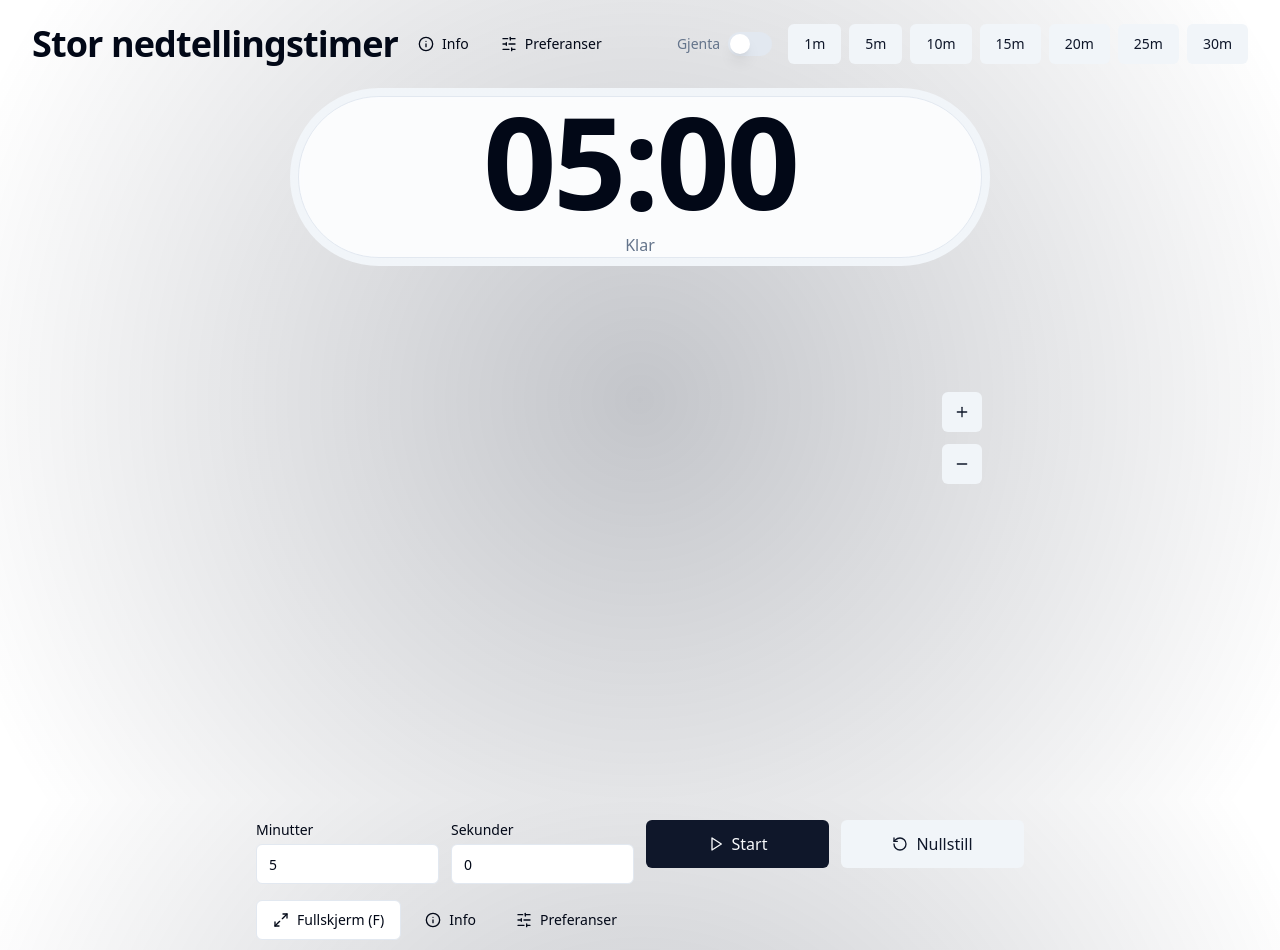
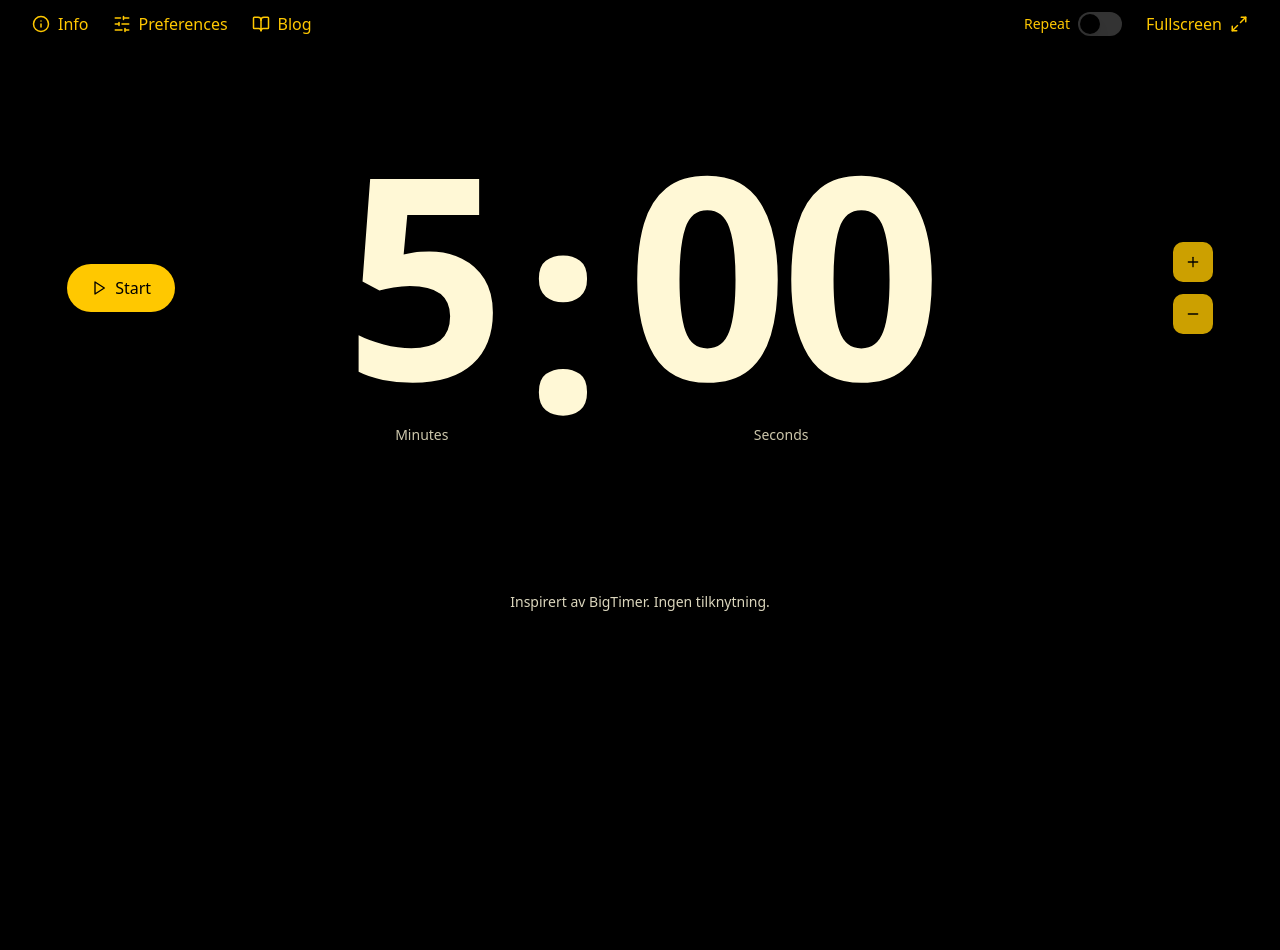
Before and after one commit to emilsvenssonglitsch-cell/StageClock, a React (Vite) app: page / in a window 1280 px wide. Shown: the top 950 px of the page. After the commit the page ends 800 px from the top, so only its background shows below. Built offline with nearby package versions, Linux system fonts and the light colour scheme.

Commit message:
Implement UI changes
Implementerer UI-endringer basert på brukerens referansebilder, inkludert gul/svart tema, store tall uten ring, +/- knapper på høyre side, Start-knapp til venstre, toppmeny med Info/Preferences/Blog, og Repeat/Fullscreen-knapper øverst til høyre. Fjerner også annonser.

```diff
--- a/src/App.tsx
+++ b/src/App.tsx
@@ -8,6 +8,7 @@ import Index from "./pages/Index";
 import NotFound from "./pages/NotFound";
 import Info from "./pages/Info";
 import Preferences from "./pages/Preferences";
+import Blog from "./pages/Blog";
 
 const queryClient = new QueryClient();
 
@@ -21,6 +22,7 @@ const App = () => (
           <Route path="/" element={<Index />} />
           <Route path="/info" element={<Info />} />
           <Route path="/preferences" element={<Preferences />} />
+          <Route path="/blog" element={<Blog />} />
           {/* ADD ALL CUSTOM ROUTES ABOVE THE CATCH-ALL "*" ROUTE */}
           <Route path="*" element={<NotFound />} />
         </Routes>
--- a/src/components/timer/BigTimer.tsx
+++ b/src/components/timer/BigTimer.tsx
@@ -1,14 +1,14 @@
 import React from "react";
 import { Button } from "@/components/ui/button";
-import { Input } from "@/components/ui/input";
+
 import { Switch } from "@/components/ui/switch";
 import { cn } from "@/lib/utils";
-import { Play, Pause, RotateCcw, Maximize2, Minimize2, Plus, Minus, Info, SlidersHorizontal } from "lucide-react";
+import { Play, Pause, Maximize2, Minimize2, Plus, Minus, Info, SlidersHorizontal, BookOpen } from "lucide-react";
 import { toast } from "sonner";
 import { Link } from "react-router-dom";
 import { useTimerPreferences } from "@/components/timer/useTimerPreferences";
 
-const presets = [1, 5, 10, 15, 20, 25, 30]; // minutes
+
 
 function formatTime(ms: number, allowNegative = false) {
   const neg = ms < 0;
@@ -53,10 +53,7 @@ export default function BigTimer() {
   const minutesInput = Math.floor(totalMs / 60000);
   const secondsInput = Math.floor((totalMs % 60000) / 1000);
 
-  const percent = React.useMemo(() => {
-    if (totalMs <= 0) return 0;
-    return 1 - Math.max(0, remainingMs) / totalMs;
-  }, [remainingMs, totalMs]);
+/* progress ring removed */
 
   // Pointer reactive gradient
   React.useEffect(() => {
@@ -233,9 +230,7 @@ function notifyDone() {
   });
 }
 
-  const ringStyle = {
-    ["--progress" as any]: `${percent * 360}deg`,
-  } as React.CSSProperties;
+/* ring style removed */
 
   const adjustMs = (delta: number) => {
     const nextTotal = Math.max(0, totalMs + delta);
@@ -266,41 +261,48 @@ function notifyDone() {
     return { startHold, stopHold } as const;
   };
 
+  const absSec = Math.abs(Math.floor(remainingMs / 1000));
+  const dMin = Math.floor(absSec / 60);
+  const dSec = absSec % 60;
+
   return (
-    <div ref={containerRef} className={cn("min-h-screen bg-background bg-hero")}>
-      <header className="container py-6">
-        <nav className="flex items-center justify-between">
-          <div className="flex items-center gap-2">
-            <h1 className="text-3xl md:text-4xl font-semibold tracking-tight">Stor nedtellingstimer</h1>
-            <Button asChild variant="ghost" size="sm" className="hidden sm:inline-flex">
-              <Link to="/info" className="flex items-center gap-1"><Info size={16}/> Info</Link>
-            </Button>
-            <Button asChild variant="ghost" size="sm" className="hidden sm:inline-flex">
-              <Link to="/preferences" className="flex items-center gap-1"><SlidersHorizontal size={16}/> Preferanser</Link>
-            </Button>
+    <div ref={containerRef} className={cn("min-h-screen bg-background")}>
+      <header className="w-full py-3">
+        <nav className="container flex items-center justify-between text-primary">
+          <div className="flex items-center gap-6">
+            <Link to="/info" className="flex items-center gap-2 story-link"><Info size={18}/> Info</Link>
+            <Link to="/preferences" className="flex items-center gap-2 story-link"><SlidersHorizontal size={18}/> Preferences</Link>
+            <Link to="/blog" className="flex items-center gap-2 story-link"><BookOpen size={18}/> Blog</Link>
           </div>
-          <div className="flex items-center gap-4">
+          <div className="flex items-center gap-6">
             <div className="flex items-center gap-2">
-              <span className="text-sm text-muted-foreground">Gjenta</span>
-              <Switch checked={repeat} onCheckedChange={(v) => setRepeat(v)} aria-label="Gjenta" />
+              <span className="text-sm">Repeat</span>
+              <Switch checked={repeat} onCheckedChange={(v) => setRepeat(v)} aria-label="Repeat" />
             </div>
-            <div className="hidden sm:flex gap-2">
-              {presets.map((m) => (
-                <Button key={m} variant="secondary" onClick={() => setCustom(m, 0)} aria-label={`Sett ${m} minutter`}>
-                  {m}m
-                </Button>
-              ))}
-            </div>
+            <button onClick={toggleFullscreen} className="inline-flex items-center gap-2">
+              Fullscreen {document.fullscreenElement ? <Minimize2 size={18}/> : <Maximize2 size={18}/>}
+            </button>
           </div>
         </nav>
       </header>
 
       <main className="container pb-16">
         <section className="flex flex-col items-center gap-8">
-          <article className="w-full max-w-4xl" aria-live="polite" aria-atomic="true">
-            <div className={cn("relative aspect-square mx-auto w-full max-w-[min(80vw,700px)]")}>
-              {/* +/- floating controls */}
-              <div className="absolute right-2 top-1/2 -translate-y-1/2 flex flex-col gap-3 z-10">
+          <article className="w-full" aria-live="polite" aria-atomic="true">
+            <div className="relative mx-auto w-full max-w-[min(92vw,1200px)] min-h-[60vh] flex items-center justify-center">
+              {/* Start/Pause floating control (left) */}
+              <div className="absolute left-4 top-1/2 -translate-y-1/2 z-10">
+                <Button onClick={toggle} className="rounded-full h-12 px-6 text-base shadow-lg">
+                  {running ? (
+                    <span className="flex items-center gap-2"><Pause size={18}/> Pause</span>
+                  ) : (
+                    <span className="flex items-center gap-2"><Play size={18}/> Start</span>
+                  )}
+                </Button>
+              </div>
+
+              {/* +/- floating controls (right) */}
+              <div className="absolute right-4 top-1/2 -translate-y-1/2 flex flex-col gap-3 z-10">
                 {(() => {
                   const inc = () => adjustMs(60_000);
                   const dec = () => adjustMs(-60_000);
@@ -311,13 +313,13 @@ function notifyDone() {
                       <Button size="icon" variant="secondary"
                         onMouseDown={incHold.startHold} onMouseUp={incHold.stopHold} onMouseLeave={incHold.stopHold}
                         onTouchStart={incHold.startHold} onTouchEnd={incHold.stopHold}
-                        onClick={inc} aria-label="Øk tid">
+                        onClick={inc} aria-label="Increase time">
                         <Plus />
                       </Button>
                       <Button size="icon" variant="secondary"
                         onMouseDown={decHold.startHold} onMouseUp={decHold.stopHold} onMouseLeave={decHold.stopHold}
                         onTouchStart={decHold.startHold} onTouchEnd={decHold.stopHold}
-                        onClick={dec} aria-label="Reduser tid">
+                        onClick={dec} aria-label="Decrease time">
                         <Minus />
                       </Button>
                     </>
@@ -325,81 +327,23 @@ function notifyDone() {
                 })()}
               </div>
 
-              <div className={cn("timer-ring rounded-full p-2 transition-[box-shadow] duration-300", running ? "animate-glow" : "")}
-                   style={ringStyle}
-                   aria-hidden>
-                <div className="rounded-full bg-card/70 backdrop-blur-sm border border-border flex items-center justify-center h-full">
-                  <div className="text-center select-none">
-                    <div className="text-6xl md:text-8xl lg:text-9xl font-bold tabular-nums tracking-tight">
-                      {formatTime(remainingMs, prefs.countUpAfterEnd)}
-                    </div>
-                    <div className="mt-2 text-muted-foreground">{running ? (remainingMs < 0 ? "Teller opp" : "Pågår") : "Klar"}</div>
+              {/* Time display */}
+              <div className="select-none text-foreground">
+                <div className="flex items-end gap-6">
+                  <div className="text-center">
+                    <div className="font-bold leading-none tabular-nums tracking-tight text-[clamp(4rem,22vw,18rem)]">{dMin}</div>
+                    <div className="mt-3 text-sm opacity-80">Minutes</div>
+                  </div>
+                  <div className="font-bold leading-none tabular-nums text-[clamp(4rem,22vw,18rem)]">:</div>
+                  <div className="text-center">
+                    <div className="font-bold leading-none tabular-nums tracking-tight text-[clamp(4rem,22vw,18rem)]">{String(dSec).padStart(2, '0')}</div>
+                    <div className="mt-3 text-sm opacity-80">Seconds</div>
                   </div>
                 </div>
               </div>
             </div>
           </article>
 
-          <article className="w-full max-w-3xl">
-            <div className="grid grid-cols-2 sm:grid-cols-4 gap-3">
-              <div className="col-span-2 sm:col-span-1">
-                <label className="block text-sm mb-1">Minutter</label>
-                <Input
-                  type="number"
-                  inputMode="numeric"
-                  min={0}
-                  disabled={running}
-                  value={minutesInput}
-                  onChange={(e) => setCustom(Number(e.target.value || 0), secondsInput)}
-                />
-              </div>
-              <div className="col-span-2 sm:col-span-1">
-                <label className="block text-sm mb-1">Sekunder</label>
-                <Input
-                  type="number"
-                  inputMode="numeric"
-                  min={0}
-                  max={59}
-                  disabled={running}
-                  value={secondsInput}
-                  onChange={(e) => setCustom(minutesInput, Number(e.target.value || 0))}
-                />
-              </div>
-              <Button onClick={toggle} className="h-12 text-base">
-                {running ? (
-                  <span className="flex items-center gap-2"><Pause size={18}/> Pause</span>
-                ) : (
-                  <span className="flex items-center gap-2"><Play size={18}/> Start</span>
-                )}
-              </Button>
-              <Button variant="secondary" onClick={reset} className="h-12 text-base">
-                <span className="flex items-center gap-2"><RotateCcw size={18}/> Nullstill</span>
-              </Button>
-            </div>
-
-            <div className="mt-4 flex flex-wrap items-center gap-2">
-              <Button variant="outline" onClick={toggleFullscreen} aria-label="Fullskjerm">
-                <span className="flex items-center gap-2">
-                  {document.fullscreenElement ? <Minimize2 size={16}/> : <Maximize2 size={16}/>}
-                  Fullskjerm (F)
-                </span>
-              </Button>
-              <Button asChild variant="ghost">
-                <Link to="/info" className="flex items-center gap-1"><Info size={16}/> Info</Link>
-              </Button>
-              <Button asChild variant="ghost">
-                <Link to="/preferences" className="flex items-center gap-1"><SlidersHorizontal size={16}/> Preferanser</Link>
-              </Button>
-              <div className="sm:hidden flex gap-2">
-                {presets.slice(0,4).map((m) => (
-                  <Button key={m} variant="secondary" onClick={() => setCustom(m, 0)} aria-label={`Sett ${m} minutter`}>
-                    {m}m
-                  </Button>
-                ))}
-              </div>
-              <p className="text-sm text-muted-foreground ml-auto">Mellomrom: start/pause · R: nullstill · Shift+R: gjenta · F: fullskjerm</p>
-            </div>
-          </article>
         </section>
       </main>
 
--- a/src/index.css
+++ b/src/index.css
@@ -8,98 +8,92 @@ All colors MUST be HSL.
 
 @layer base {
   :root {
-    --background: 0 0% 100%;
-    --foreground: 222.2 84% 4.9%;
+    --background: 0 0% 0%;
+    --foreground: 50 100% 92%;
 
-    --card: 0 0% 100%;
-    --card-foreground: 222.2 84% 4.9%;
+    --card: 0 0% 0%;
+    --card-foreground: 50 100% 92%;
 
-    --popover: 0 0% 100%;
-    --popover-foreground: 222.2 84% 4.9%;
+    --popover: 0 0% 0%;
+    --popover-foreground: 50 100% 92%;
 
-    --primary: 222.2 47.4% 11.2%;
-    --primary-foreground: 210 40% 98%;
+    --primary: 47 100% 50%;
+    --primary-foreground: 0 0% 0%;
 
-    --secondary: 210 40% 96.1%;
-    --secondary-foreground: 222.2 47.4% 11.2%;
+    --secondary: 47 100% 40%;
+    --secondary-foreground: 0 0% 0%;
 
-    --muted: 210 40% 96.1%;
-    --muted-foreground: 215.4 16.3% 46.9%;
+    --muted: 0 0% 14%;
+    --muted-foreground: 50 30% 80%;
 
-    --accent: 210 40% 96.1%;
-    --accent-foreground: 222.2 47.4% 11.2%;
+    --accent: 47 100% 50%;
+    --accent-foreground: 0 0% 0%;
 
-    --destructive: 0 84.2% 60.2%;
-    --destructive-foreground: 210 40% 98%;
+    --destructive: 0 84% 60%;
+    --destructive-foreground: 0 0% 0%;
 
-    --border: 214.3 31.8% 91.4%;
-    --input: 214.3 31.8% 91.4%;
-    --ring: 222.2 84% 4.9%;
+    --border: 0 0% 20%;
+    --input: 0 0% 20%;
+    --ring: 47 100% 50%;
 
-    --radius: 0.5rem;
+    --radius: 0.75rem;
 
-    --sidebar-background: 0 0% 98%;
-
-    --sidebar-foreground: 240 5.3% 26.1%;
-
-    --sidebar-primary: 240 5.9% 10%;
-
-    --sidebar-primary-foreground: 0 0% 98%;
-
-    --sidebar-accent: 240 4.8% 95.9%;
-
-    --sidebar-accent-foreground: 240 5.9% 10%;
-
-    --sidebar-border: 220 13% 91%;
-
-    --sidebar-ring: 217.2 91.2% 59.8%;
+    --sidebar-background: 0 0% 0%;
+    --sidebar-foreground: 50 100% 92%;
+    --sidebar-primary: 47 100% 50%;
+    --sidebar-primary-foreground: 0 0% 0%;
+    --sidebar-accent: 0 0% 10%;
+    --sidebar-accent-foreground: 50 100% 92%;
+    --sidebar-border: 0 0% 18%;
+    --sidebar-ring: 47 100% 50%;
 
     /* Extended design tokens */
-    --gradient-hero: radial-gradient(1200px circle at var(--mouse-x, 50%) var(--mouse-y, 50%), hsl(var(--primary) / 0.25), transparent 60%);
+    --gradient-hero: radial-gradient(1200px circle at var(--mouse-x, 50%) var(--mouse-y, 50%), hsl(var(--primary) / 0.15), transparent 60%);
     --gradient-surface: linear-gradient(180deg, hsl(var(--background)), hsl(var(--muted) / 0.3));
     --shadow-glow: 0 0 40px hsl(var(--primary) / 0.35);
     --transition-smooth: all 0.3s cubic-bezier(0.4, 0, 0.2, 1);
   }
 
   .dark {
-    --background: 222.2 84% 4.9%;
-    --foreground: 210 40% 98%;
+    --background: 0 0% 0%;
+    --foreground: 50 100% 92%;
 
-    --card: 222.2 84% 4.9%;
-    --card-foreground: 210 40% 98%;
+    --card: 0 0% 0%;
+    --card-foreground: 50 100% 92%;
 
-    --popover: 222.2 84% 4.9%;
-    --popover-foreground: 210 40% 98%;
+    --popover: 0 0% 0%;
+    --popover-foreground: 50 100% 92%;
 
-    --primary: 210 40% 98%;
-    --primary-foreground: 222.2 47.4% 11.2%;
+    --primary: 47 100% 50%;
+    --primary-foreground: 0 0% 0%;
 
-    --secondary: 217.2 32.6% 17.5%;
-    --secondary-foreground: 210 40% 98%;
+    --secondary: 47 100% 40%;
+    --secondary-foreground: 0 0% 0%;
 
-    --muted: 217.2 32.6% 17.5%;
-    --muted-foreground: 215 20.2% 65.1%;
+    --muted: 0 0% 14%;
+    --muted-foreground: 50 30% 80%;
 
-    --accent: 217.2 32.6% 17.5%;
-    --accent-foreground: 210 40% 98%;
+    --accent: 47 100% 50%;
+    --accent-foreground: 0 0% 0%;
 
-    --destructive: 0 62.8% 30.6%;
-    --destructive-foreground: 210 40% 98%;
+    --destructive: 0 84% 60%;
+    --destructive-foreground: 0 0% 0%;
 
-    --border: 217.2 32.6% 17.5%;
-    --input: 217.2 32.6% 17.5%;
-    --ring: 212.7 26.8% 83.9%;
-    --sidebar-background: 240 5.9% 10%;
-    --sidebar-foreground: 240 4.8% 95.9%;
-    --sidebar-primary: 224.3 76.3% 48%;
-    --sidebar-primary-foreground: 0 0% 100%;
-    --sidebar-accent: 240 3.7% 15.9%;
-    --sidebar-accent-foreground: 240 4.8% 95.9%;
-    --sidebar-border: 240 3.7% 15.9%;
-    --sidebar-ring: 217.2 91.2% 59.8%;
+    --border: 0 0% 20%;
+    --input: 0 0% 20%;
+    --ring: 47 100% 50%;
+
+    --sidebar-background: 0 0% 0%;
+    --sidebar-foreground: 50 100% 92%;
+    --sidebar-primary: 47 100% 50%;
+    --sidebar-primary-foreground: 0 0% 0%;
+    --sidebar-accent: 0 0% 10%;
+    --sidebar-accent-foreground: 50 100% 92%;
+    --sidebar-border: 0 0% 18%;
+    --sidebar-ring: 47 100% 50%;
 
     /* Extended design tokens (dark) */
-    --gradient-hero: radial-gradient(1200px circle at var(--mouse-x, 50%) var(--mouse-y, 50%), hsl(var(--primary) / 0.20), transparent 60%);
+    --gradient-hero: radial-gradient(1200px circle at var(--mouse-x, 50%) var(--mouse-y, 50%), hsl(var(--primary) / 0.15), transparent 60%);
     --gradient-surface: linear-gradient(180deg, hsl(var(--background)), hsl(var(--muted) / 0.12));
     --shadow-glow: 0 0 40px hsl(var(--primary) / 0.35);
     --transition-smooth: all 0.3s cubic-bezier(0.4, 0, 0.2, 1);
```
Also changed, not shown: src/pages/Blog.tsx (added, +26 -0 lines).
